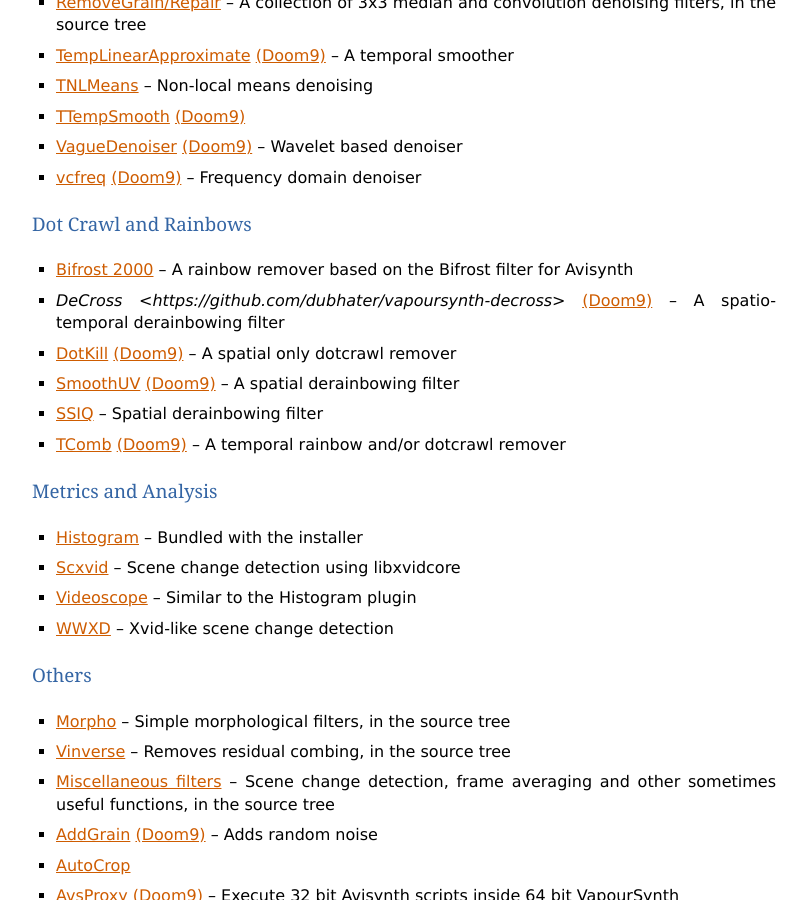
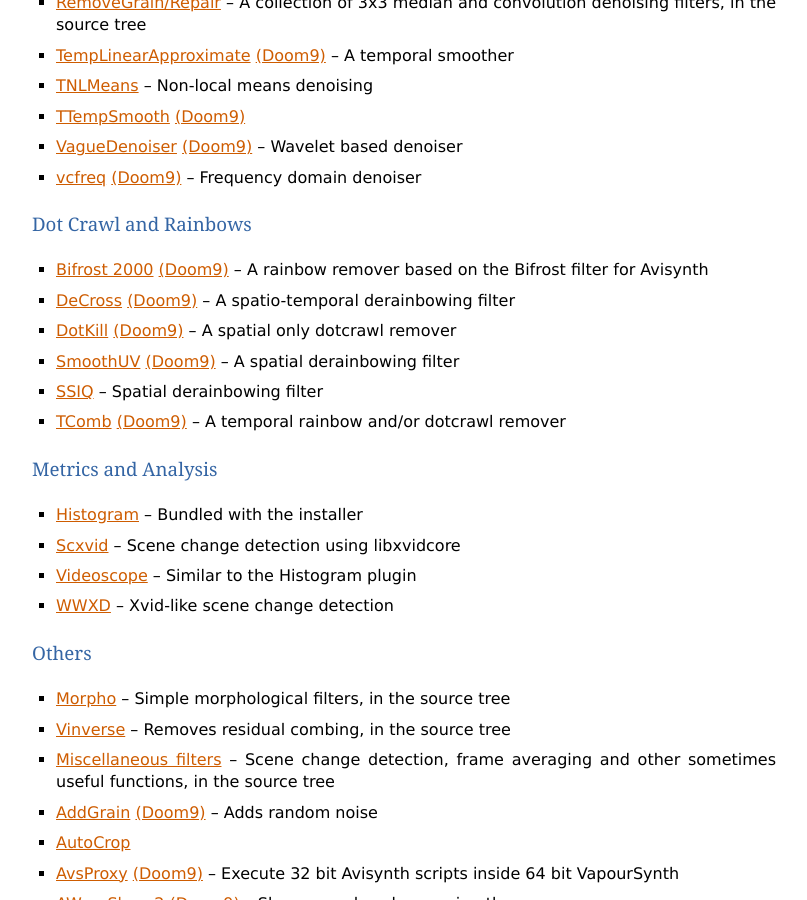
Before and after one commit to vapoursynth/vapoursynth, a Sphinx documentation site: the page built from doc/pluginlist.rst, in a window 1280 px wide and 900 px high, scrolled down 2728 px. Shown: the whole window, without its empty margins (48-855 px from the left). Built offline with Sphinx 7.4.7, drawn with Linux system fonts in a browser that asks for light colours; formulas are drawn with MathJax 3.

Commit message:
Add doom9 link

```diff
--- a/doc/pluginlist.rst
+++ b/doc/pluginlist.rst
@@ -100,8 +100,8 @@
 
 Dot Crawl and Rainbows
 ----------------------
-* `Bifrost 2000 <https://github.com/dubhater/vapoursynth-bifrost>`_ -- A rainbow remover based on the Bifrost filter for Avisynth
-* `DeCross <https://github.com/dubhater/vapoursynth-decross>` `(Doom9) <https://forum.doom9.org/showthread.php?t=175527>`__ -- A spatio-temporal derainbowing filter
+* `Bifrost 2000 <https://github.com/dubhater/vapoursynth-bifrost>`_ `(Doom9) <https://forum.doom9.org/showthread.php?t=169758>`__ -- A rainbow remover based on the Bifrost filter for Avisynth
+* `DeCross <https://github.com/dubhater/vapoursynth-decross>`_ `(Doom9) <https://forum.doom9.org/showthread.php?t=175527>`__ -- A spatio-temporal derainbowing filter
 * `DotKill <https://github.com/myrsloik/DotKill>`_ `(Doom9) <https://forum.doom9.org/showthread.php?t=173029>`__ -- A spatial only dotcrawl remover
 * `SmoothUV <https://github.com/dubhater/vapoursynth-smoothuv>`_ `(Doom9) <https://forum.doom9.org/showthread.php?t=175520>`__ -- A spatial derainbowing filter
 * `SSIQ <https://github.com/dubhater/vapoursynth-ssiq>`_ -- Spatial derainbowing filter
```
